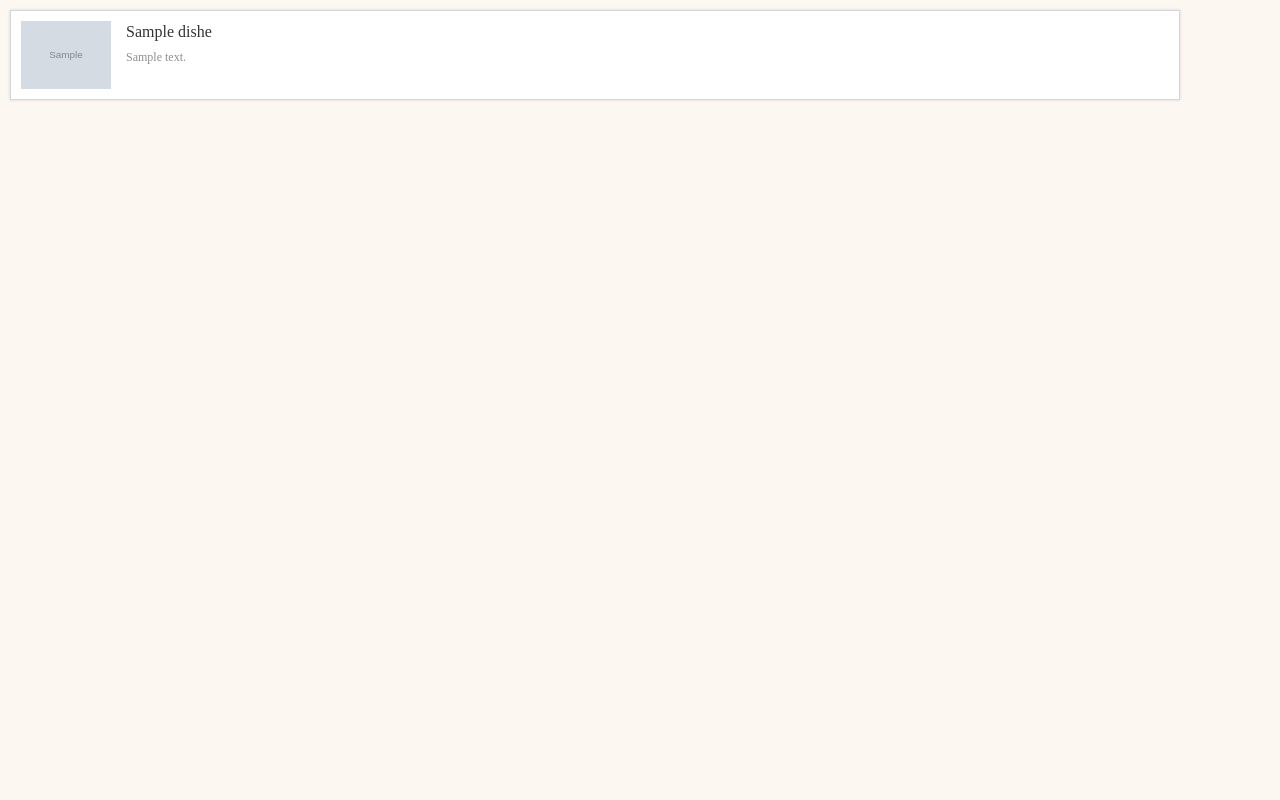
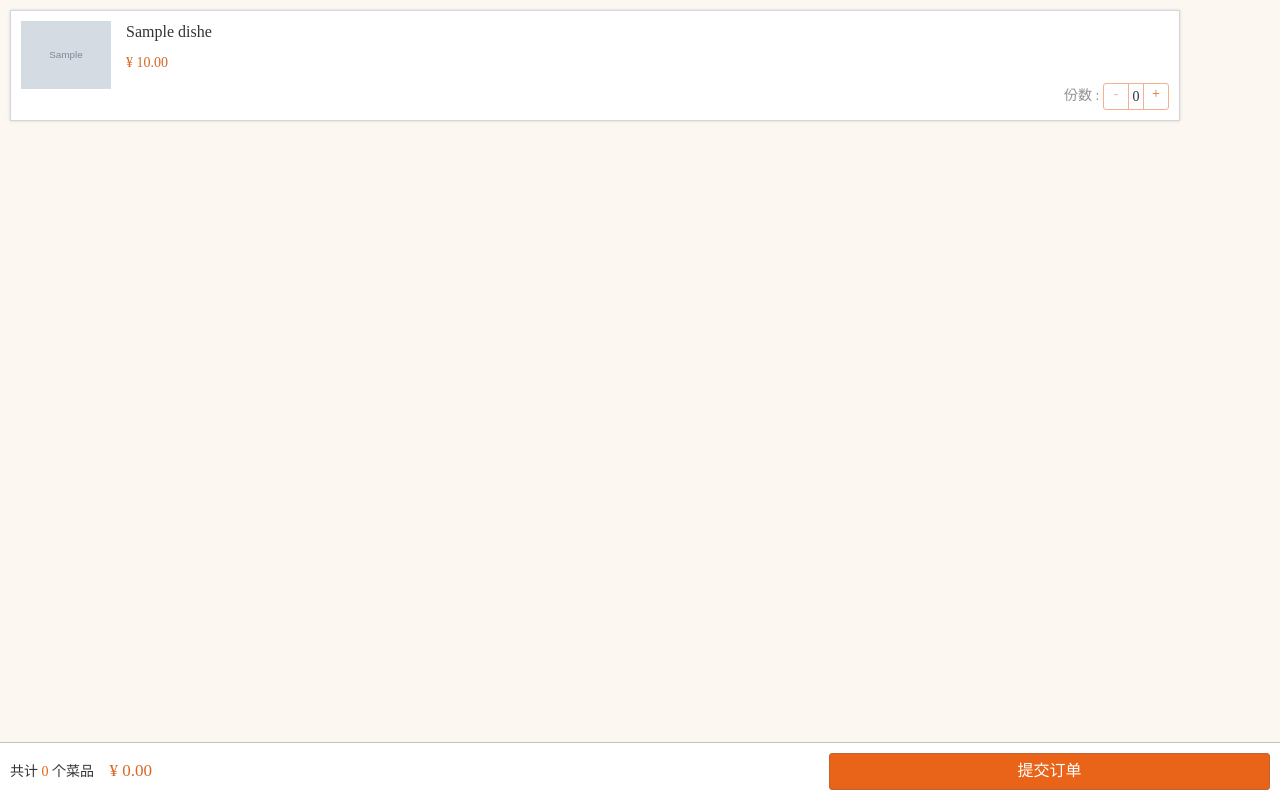
Before and after one commit to lucknessbuaa/lightapp-malatang, a Django app: template templates/app/orderItem.html in a window 1280 px wide. Run offline with Django 3.2, Linux system fonts and the light colour scheme; the template is opened without the code that fills it: values that come from a table or form of the project are taken from there, others are empty; tables that the repository leaves empty hold one stand-in row (values such as "Sample post"); grey boxes marked "Sample" are stand-in pictures; some libraries are stand-ins or nearby versions.

Commit message:
my order

```diff
--- a/app/views.py
+++ b/app/views.py
@@ -27,4 +27,8 @@ def order():
 	pass
 
 def myOrder(request):
-	return render(request, 'app/myOrder.html')
+	orders = Order.objects.filter(user_id=1).order_by('-date')
+	for order in orders:
+		items = OrderItem.objects.filter(order_id=order.id)
+		order.items = items
+	return render(request, 'app/myOrder.html', {'orders':orders})
--- a/assets/css/orderItem.css
+++ b/assets/css/orderItem.css
@@ -7,6 +7,7 @@ body {
 }
 .main {
 	margin: 10px;
+	margin-bottom: 60px;
 }
 .dish {
 	padding: 10px;
@@ -24,21 +25,84 @@ body {
 .cover img {
 	width: 100%;
 }
-.intro {
+.info {
 	margin-left: 105px;
 }
 .name {
 	font-size: 16px;
 	margin-bottom: 5px;
 }
-.desc {
-	font-size: 12px;
-	color: #8E8E93;
+.price {
+	margin-bottom: 10px;
+	margin-top: 9px;
+	font-size: 14px;
+	color: #D66928;
+}
+.count {
+	float: right;
+}
+.count_info {
+	color: #919193;
+}
+.counter {
+	display: inline-block;
+	border: 1px solid #f4b18b;
+	border-radius: 3px;
+}
+.counter>span {
+	vertical-align: middle;
+}
+.counter>span:not(.number) {
+	color: #D66928;
+	text-align: center;
+	display: inline-block;
+	width: 25px;
+	height: 25px;
+}
+.minus {
+	border-right: 1px solid #f4b18b;
+}
+.plus {
+	border-left: 1px solid #f4b18b;
+}
+.counter>span.disabled {
+	color: #EAB595;
+}
+.total {
+	padding: 10px;
+	background-color: #FFF;
+	border-top: 1px solid #C2C2C2;
+	width: 100%;
+	position: fixed;
+	bottom: 0;
+}
+.total>div {
+	padding: 6px 12px;
+	display: inline-block;
+}
+.total>div:first-child {
+	padding-left: 0;
+	padding-right: 0;
+}
+.total .submit {
+	color: #FFF;
+	background-color: #E96419;
+	border: 1px solid #C16330;
+	border-radius: 3px;
+	font-size: 16px;
+	float: right;
+	width: 35%;
+	text-align: center;
+}
+.numberTotal {
+	color: #E96418;
+}
+.total>.totalPrice {
+	margin-right: 0;
+	font-size: 17px;
+	color: #D66928;
 }
 .nodishes {
 	text-align: center;
 	color: #8E8E93;
 }
-.more {
-	display: none;
-}
--- a/assets/js/orderItem.js
+++ b/assets/js/orderItem.js
@@ -8,4 +8,55 @@ $(function(){
 		}
 		$(this).addClass('viewed').animate({left: 0},time);
 	});
+	$(".plus").click(function(){
+		var id = $(this).data('id');
+		var counter = $('.number[data-id='+id+']');
+		var count = parseInt(counter.text()) || 0;
+		if (count >= 0) {
+			counter.text(count+1);
+		} else {
+			counter.text(1);
+		}
+		$('.minus[data-id='+id+']').removeClass('disabled');
+
+		var numberTotal = $('.numberTotal');
+		var priceTotal = $('.priceTotal');
+		var number = parseInt(numberTotal.text()) || 0;
+		var price = parseFloat(priceTotal.text()) || 0;
+		var itemPrice = parseFloat($('.itemPrice[data-id='+id+']').text()) || 0;
+		if (number >= 0) {
+			numberTotal.text(number+1);
+			priceTotal.text((price+itemPrice).toFixed(2));
+		} else {
+			numberTotal.text(1);
+			priceTotal.text(itemPrice.toFixed(2));
+		}
+	});
+	$(".minus").click(function(){
+		var id = $(this).data('id');
+		var counter = $('.number[data-id='+id+']');
+		var count = parseInt(counter.text()) || 0;
+
+		if (!$('.minus[data-id='+id+']').hasClass('disabled')) {
+			var numberTotal = $('.numberTotal');
+			var priceTotal = $('.priceTotal');
+			var number = parseInt(numberTotal.text()) || 0;
+			var price = parseFloat(priceTotal.text()) || 0;
+			var itemPrice = parseFloat($('.itemPrice[data-id='+id+']').text()) || 0;
+			if (number >= 2) {
+				numberTotal.text(number-1);
+				priceTotal.text((price-itemPrice).toFixed(2));
+			} else {
+				numberTotal.text(0);
+				priceTotal.text('0.00');
+			}
+		}
+
+		if (count >= 2) {
+			counter.text(count-1);
+		} else {
+			counter.text(0);
+			$('.minus[data-id='+id+']').addClass('disabled');
+		}
+	});
 });
--- a/backend/models.py
+++ b/backend/models.py
@@ -5,27 +5,44 @@ from django.contrib.auth.models import User
 
 # Create your models here.
 
+class User(models.Model):
+    AUTH_TYPES = (
+        ('BAIDU', 'baidu'),
+        ('WEIBO', 'weibo'),
+        ('QQ', 'QQ'),
+        ('WECHAT', 'WeChat'),
+    )
+    authType = models.CharField(verbose_name=u'类型', choices=AUTH_TYPES, default='QQ',max_length=16)
+    authID = models.CharField(verbose_name=u'账号', max_length=255)
+    authToken = models.CharField(verbose_name=u'验证', max_length=255)
+
+
+
 class Dishes(models.Model):
     desc = models.TextField(verbose_name=u'介绍')
     cover = models.URLField(verbose_name=u'截图')
     name = models.CharField(verbose_name=u'名称', max_length=255)
-    prize = models.DecimalField(verbose_name=u'价格', max_digits=11, decimal_places=2)
+    price = models.DecimalField(verbose_name=u'价格', max_digits=11, decimal_places=2)
     removed = models.BooleanField(default=False)
 
 
 class Order(models.Model):
-    date = models.DateTimeField(verbose_name=u'订餐时间')
+    user = models.ForeignKey(User)
+    date = models.DateTimeField(verbose_name=u'订餐时间',auto_now_add=True, blank=True)
     deadline = models.DateTimeField(verbose_name=u'送餐时间')
+    complete = models.DateTimeField(verbose_name=u'送达时间')
     location = models.TextField(verbose_name=u'地点')
     contact = models.CharField(verbose_name=u'联系人',max_length=32)
     mobile = models.DecimalField(verbose_name=u'手机号',max_digits=11,decimal_places=0)
     number = models.SmallIntegerField(verbose_name=u'人数') # 餐具？
     total = models.DecimalField(verbose_name=u'总价', max_digits=11, decimal_places=2)
+    count = models.IntegerField(verbose_name=u'份数')
 
 
 class OrderItem(models.Model):
-    prize = models.DecimalField(verbose_name=u'合计', max_digits=11, decimal_places=2)
+    price = models.DecimalField(verbose_name=u'合计', max_digits=11, decimal_places=2)
     count = models.IntegerField(verbose_name=u'份数')
+    name = models.CharField(verbose_name=u'名称', max_length=255)
     dish = models.ForeignKey(Dishes)
     order = models.ForeignKey(Order)
 
--- a/templates/app/orderItem.html
+++ b/templates/app/orderItem.html
@@ -17,9 +17,17 @@
 		<div class="cover">
 			<img src="{{ STATIC_URL }}{{ dish.cover }}" alt="{{ dish.name }}" onerror="this.src='http://placehold.it/90x90&text={{ dish.name }}'">
 		</div>
-		<div class="intro">
+		<div class="info">
 			<div class="name">{{ dish.name }}</div>
-			<div class="desc">{{ dish.desc }}</div>
+			<div class="price">¥ <span class="itemPrice" data-id="{{ dish.id }}">{{ dish.price }}</span></div>
+			<div class="count">
+				<span class="count_info">份数 : </span>
+				<div class="counter">
+					<span class="minus disabled" data-id="{{ dish.id }}">-</span>
+					<span class="number" data-id="{{ dish.id }}">0</span>
+					<span class="plus" data-id="{{ dish.id }}">+</span>
+				</div>
+			</div>
 		</div>
 	</div>
 	{% empty %}
@@ -28,6 +36,13 @@
 	</div>
 	{% endfor %}
 </div>
+{% if dishes %}
+<div class="total">
+	<div>共计 <span class="numberTotal">0</span> 个菜品</div>
+	<div class="totalPrice">¥ <span class="priceTotal">0.00</span></div>
+	<div class="submit">提交订单</div>
+</div>
+{% endif %}
 <script type="text/javascript" src="{{ STATIC_URL }}components/jquery/dist/jquery.js"></script>
 <script type="text/javascript" src="{{ STATIC_URL }}js/orderItem.js"></script>
 </body>
```
Also changed, not shown: assets/css/myOrder.css (added, +81 -0 lines), assets/js/myOrder.js (added, +11 -0 lines), templates/app/myOrder.html (+28 -24 lines).
